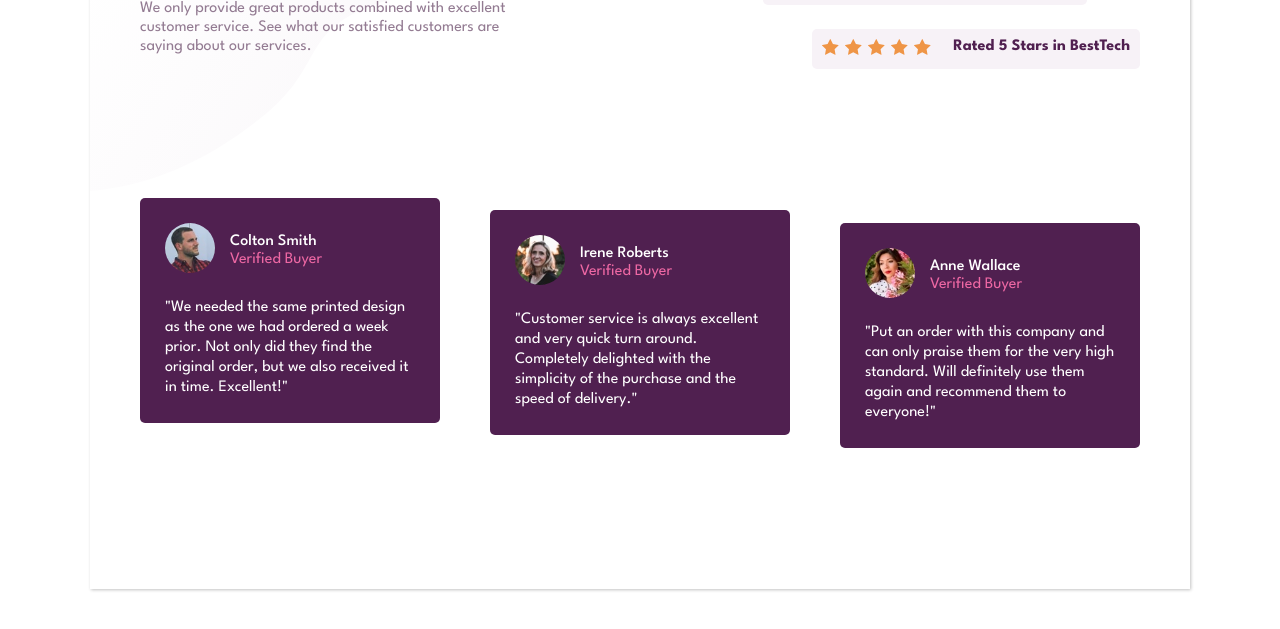
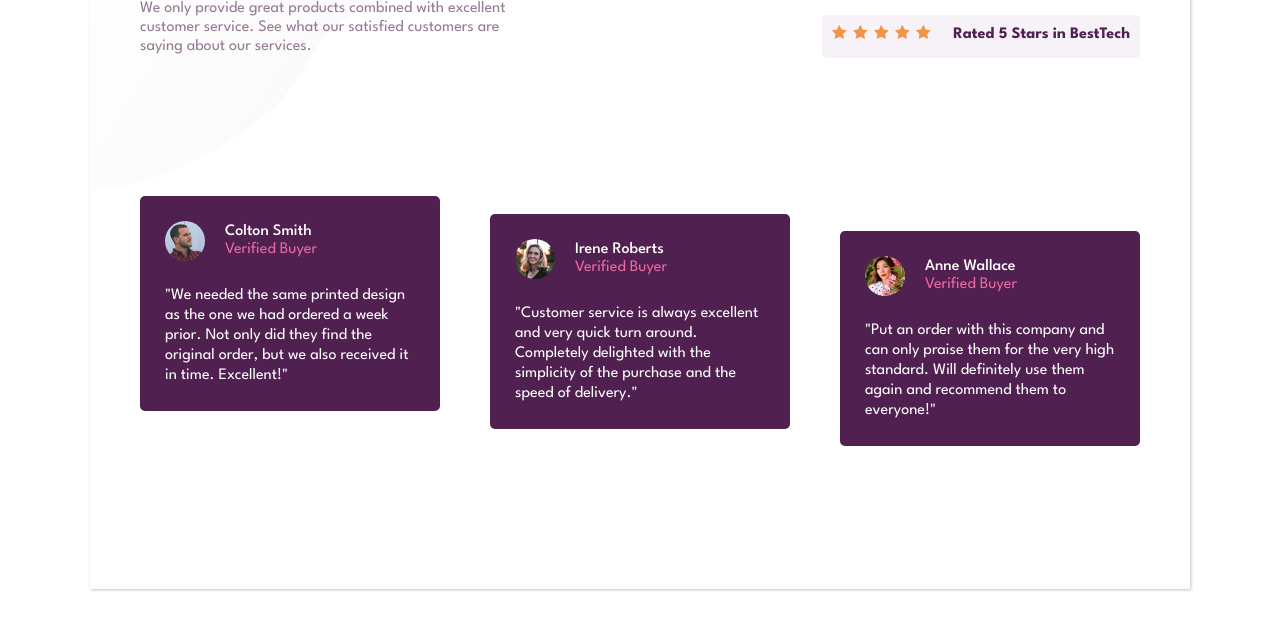
Before and after one commit to Gushigustavo/projetosocial, a plain HTML site: page index1.html in a window 1280 px wide. Shown: the part 171-800 px from the top of the page. Drawn offline with Linux system fonts and the light colour scheme.

Commit message:
atualização

```diff
--- a/index1.html
+++ b/index1.html
@@ -72,7 +72,7 @@ line-height: 19px;
             flex-direction: column;
             align-items: flex-start;
             flex-basis: 430px;
-            /* border: 2px solid red; */
+
 
 
 
@@ -80,22 +80,26 @@ line-height: 19px;
         }
          section.box{
 
-             text-align: center;
-             border-radius: 5px;
-             padding: 10px;
+            border-radius: 5px;
             background-color:var(--color3);
-            margin: 12px 0px;
-
+            margin-bottom:  20px;
+            padding: 10px;
             display: flex;
             flex-wrap: wrap;
-            flex-basis: 10px;
-            align-content: space-around;
+            flex-basis: 20px;
+        justify-content: center;
         }
         section.box span > img{
+
             margin-right: 2px;
+            width: 15px;
 
         }
+        section.box span:nth-child(1){
+            margin-bottom: 5px;
+        }
         section.box span:nth-child(2){
+            padding-top: 2px;
             color: var(--color0);
             font-weight: 700;
             margin-left: 20px;
@@ -130,13 +134,15 @@ line-height: 19px;
             div.user{
                 display: flex;
 
+
             }
         div.user > img{
-            width: 50px;
+            width: 40px;
+            height: 40px;
             border-radius: 50%;
         }
         div.user div{
-            padding: 10px 0px 0px 15px;
+            padding: 2px 0px 0px 20px;
             line-height: 18px;
         }
         div.user div p:nth-child(1){
@@ -152,7 +158,7 @@ line-height: 19px;
             color: var(--color4);
             margin-top: 25px;
             line-height: 20px;
-            font-weight: normal;
+
         }
 
 
```
